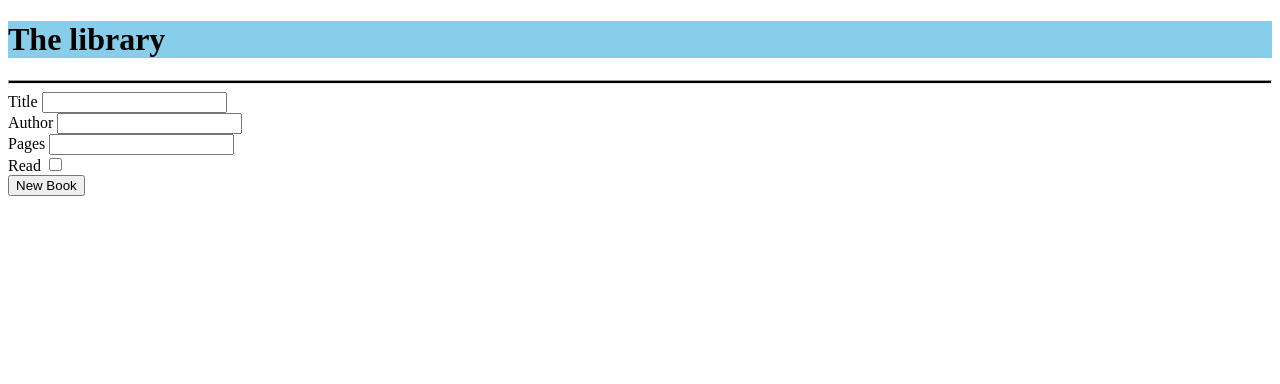
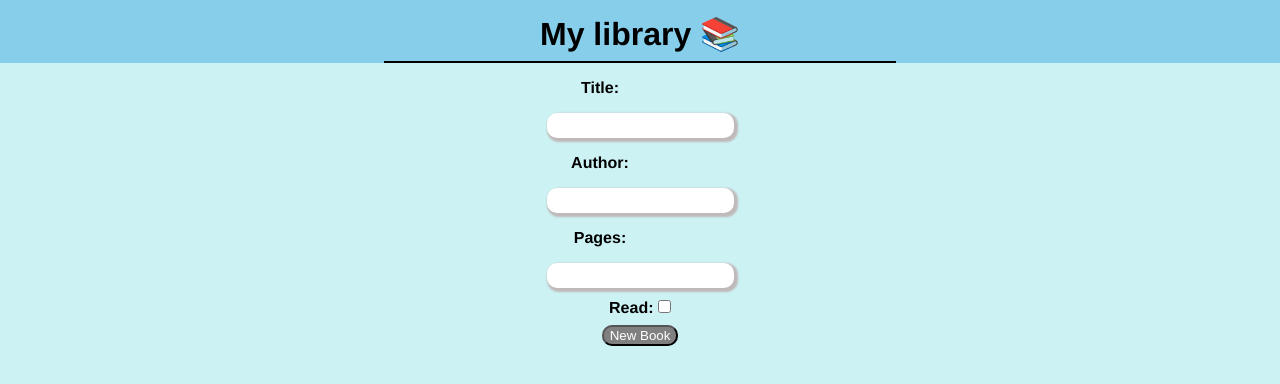
Before and after one commit to Michal-Marchel/The-library, a plain HTML site: page index.html in a window 1280 px wide. Drawn offline with Linux system fonts and the light colour scheme.

Commit message:
CSS updated

```diff
--- /dev/null
+++ b/css/style.css
@@ -0,0 +1,63 @@
+body {
+  margin: 0;
+}
+
+#header {
+  background: skyblue;
+  text-align: center;
+  padding-top: 15px;
+}
+
+h1 {
+  margin: 0px;
+  font-family: Helvetica, sans-serif;
+}
+hr {
+  border-style: none;
+  border-top-style: solid;
+  border-color: black;
+  border-width: 2px;
+  width: 40%;
+}
+
+#form {
+  font-family: Helvetica, sans-serif;
+  font-weight: bold;
+  text-align: center;
+}
+
+p {
+  margin-left: -80px;
+}
+
+#read {
+  margin: 12px 0px 12px 0px;
+}
+input[type="text"] {
+  box-sizing: border-box;
+  border-radius: 10px;
+  border-style: none;
+  box-shadow: 2px 2px 2px 2px #c0b9b9;
+  padding: 5px;
+}
+
+#send-btn {
+  background-color: grey;
+  border-radius: 10px;
+  color: white;
+}
+
+.newDiv {
+  display: inline-block;
+  background-color: lightblue;
+  border-radius: 10px;
+  border: solid 1px black;
+  margin: 15px;
+  padding: 10px;
+}
+
+.remove-btn {
+  background-color: grey;
+  border-radius: 10px;
+  color: white;
+}
--- a/index.html
+++ b/index.html
@@ -4,25 +4,39 @@
     <meta charset="UTF-8">
     <meta http-equiv="X-UA-Compatible" content="IE=edge">
     <meta name="viewport" content="width=device-width, initial-scale=1.0">
-    <link rel="stylesheet" href="style.css">
-
-    <title>The library</title>
+    <link rel="stylesheet" href="css/style.css">
+    <link rel="icon" href="icon.ico">
+    <title>My library</title>
 </head>
-<body>
+<body style="background-color: #ccf2f4;">
     <div id="header">
-        <h1>The library</h1>
+        <h1>My library 📚</h1>
+        <hr>
     </div>
-    <hr>
-    <form id="form" onsubmit="return false">
-       Title <input type="text" id="title"> </br>
-       Author <input type="text" id="author"> </br>
-       Pages <input type="text" id="pages"> </br>
-       Read <input type="checkbox" id="read"> </br>
-       <input type="submit" value="New Book">
+    </div>
+   <form id="form" onsubmit="return false">
+       <label for="title">
+            <p>Title:</p>
+       </label>
+        <input type="text" id="title"> </br>
+        <label for="author">
+            <p>Author:</p>
+        </label>
+       <input type="text" id="author"> </br>
+       <label for="pages">
+        <p>Pages:</p>
+    </label>
+       <input type="text" id="pages"> </br>
+       <label for="read" id="read">
+           Read:
+       </label>
+       <input type="checkbox" id="read"> </br>
+       <input type="submit" value="New Book" id="send-btn">
     </form>
     <div id="container">
 
     </div>
+
 </body>
 <script src="script.js"></script>
 </html>
--- a/script.js
+++ b/script.js
@@ -24,6 +24,8 @@ div() {
   `;
   isRead.checked = this.read;
   book.innerHTML = bookInfo;
+  book.classList.add("newDiv");
+  button.classList.add("remove-btn")
   book.appendChild(isRead);
   book.appendChild(br);
   book.appendChild(button);
@@ -36,7 +38,6 @@ div() {
 dispose(title) {
   this.newDiv.remove();
   myLibrary = myLibrary.filter(book => book.title != title);
-
 }
 
 }
--- a/style.css
+++ /dev/null
@@ -1,8 +0,0 @@
-#header {
-  background: skyblue;
-}
-
-hr {
-  height: 2.5px;
-  background-color: black;
-}
```
Also changed, not shown: icon.ico (added), 1 other file.
